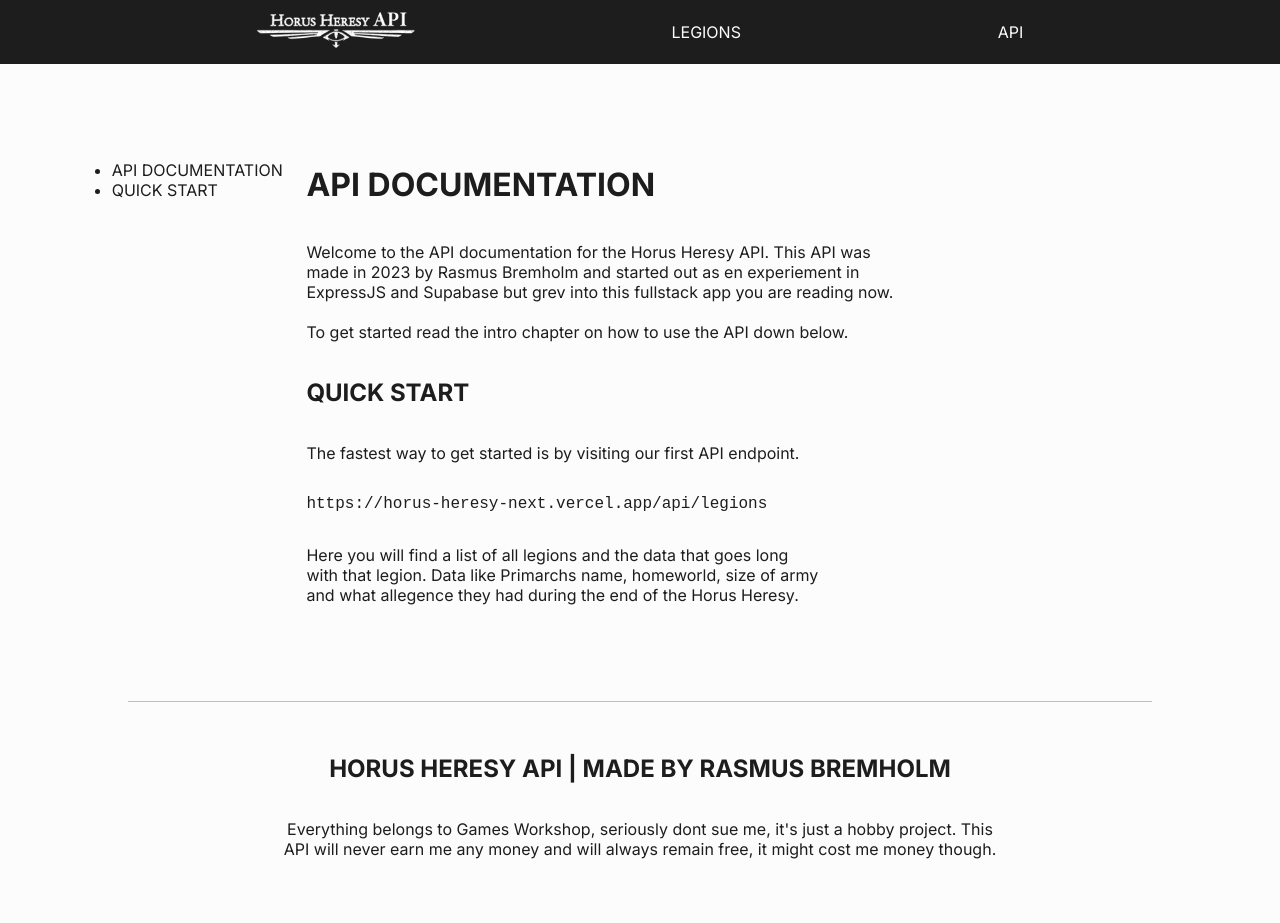
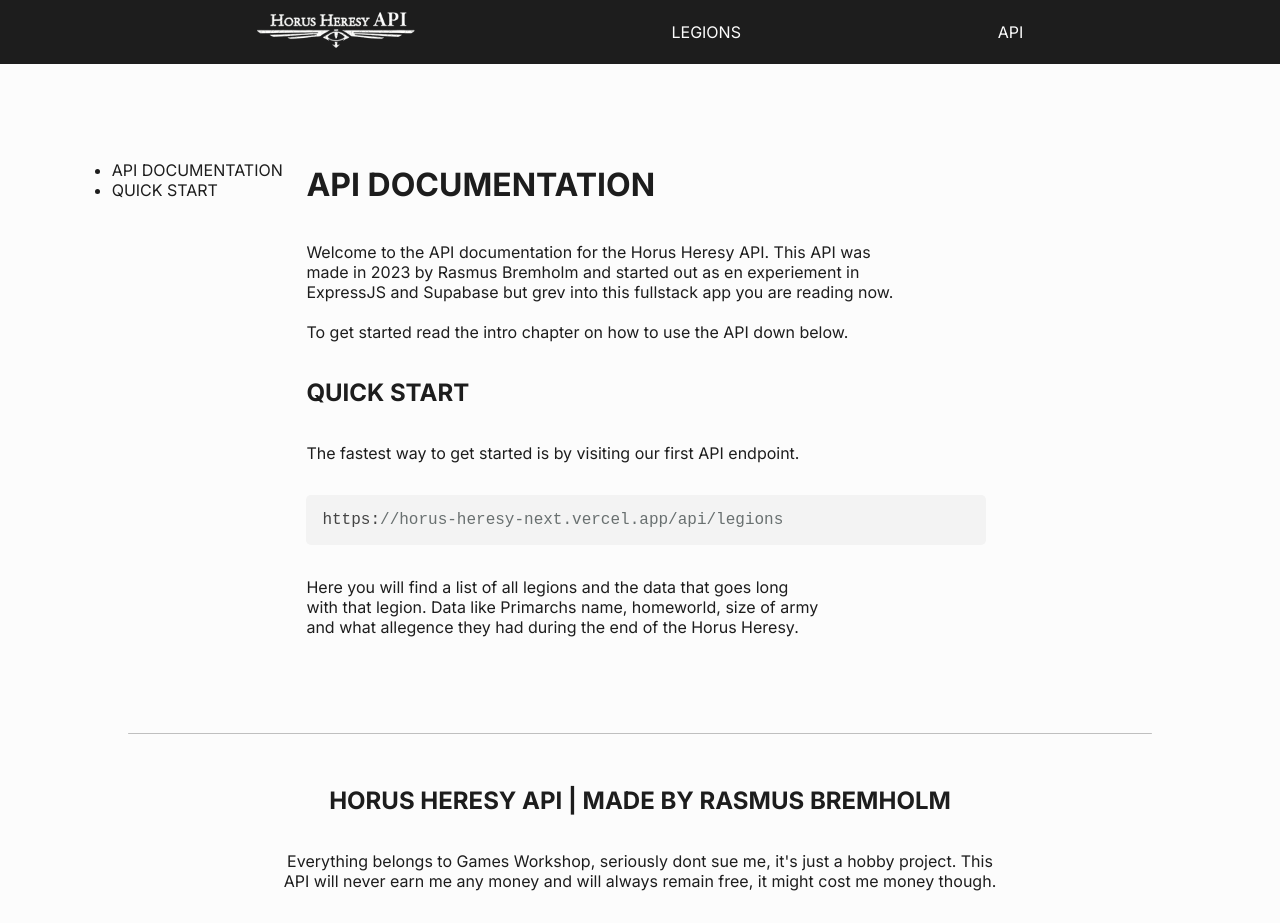
Before and after one commit to visceral89/horusheresy-front, a Next.js app: page /api-docs in a window 1280 px wide. Before the commit the page ends 891 px from the top, so only its background shows below. Built offline with nearby package versions, Linux system fonts and the light colour scheme.

Commit message:
code component

```diff
--- a/app/api-docs/page.jsx
+++ b/app/api-docs/page.jsx
@@ -1,7 +1,6 @@
 import styles from "./api-docs.module.scss";
 import Sidebar from "./Sidebar";
-import hljs from "highlight.js/lib/core";
-import javascript from "highlight.js/lib/languages/javascript";
+import Code from "../components/Code";
 
 export default function Apidocs() {
 	return (
@@ -23,9 +22,8 @@
 				<p>
 					The fastest way to get started is by visiting our first API endpoint.
 				</p>
-				<pre>
-					<code>https://horus-heresy-next.vercel.app/api/legions</code>
-				</pre>
+
+				<Code text={`https://horus-heresy-next.vercel.app/api/legions`} />
 
 				<p>
 					Here you will find a list of all legions and the data that goes long
--- /dev/null
+++ b/app/components/Code.jsx
@@ -0,0 +1,23 @@
+"use client";
+import React, { useEffect } from "react";
+import hljs from "highlight.js/lib/core";
+import javascript from "highlight.js/lib/languages/javascript";
+import "highlight.js/styles/default.css"; // Use the style of your choice
+
+hljs.registerLanguage("javascript", javascript);
+
+const Code = ({ text }) => {
+	useEffect(() => {
+		document.querySelectorAll("pre code").forEach((block) => {
+			hljs.highlightBlock(block);
+		});
+	}, [text]);
+
+	return (
+		<pre>
+			<code className='javascript'>{text}</code>
+		</pre>
+	);
+};
+
+export default Code;
```
